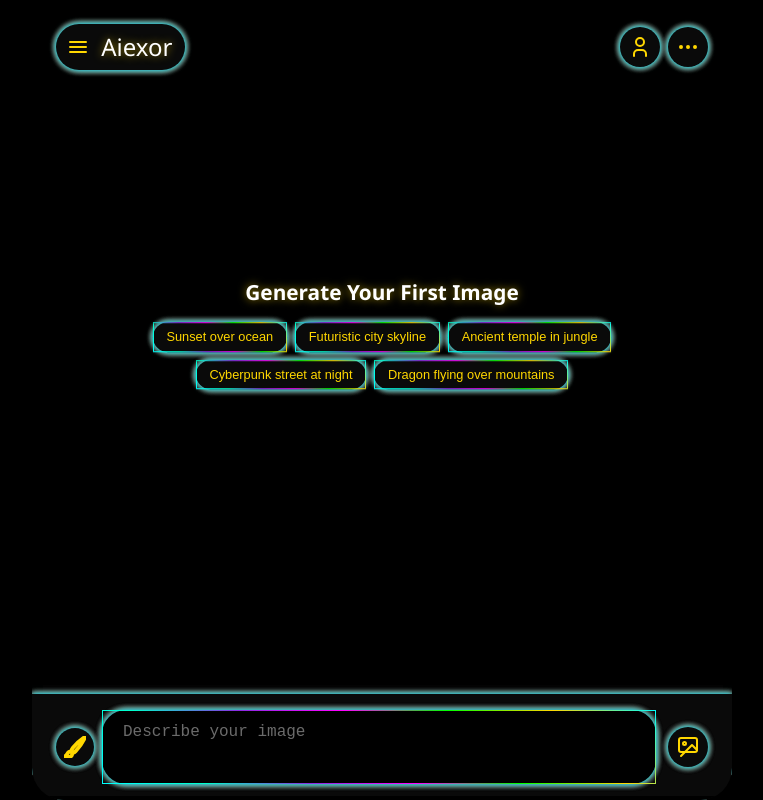
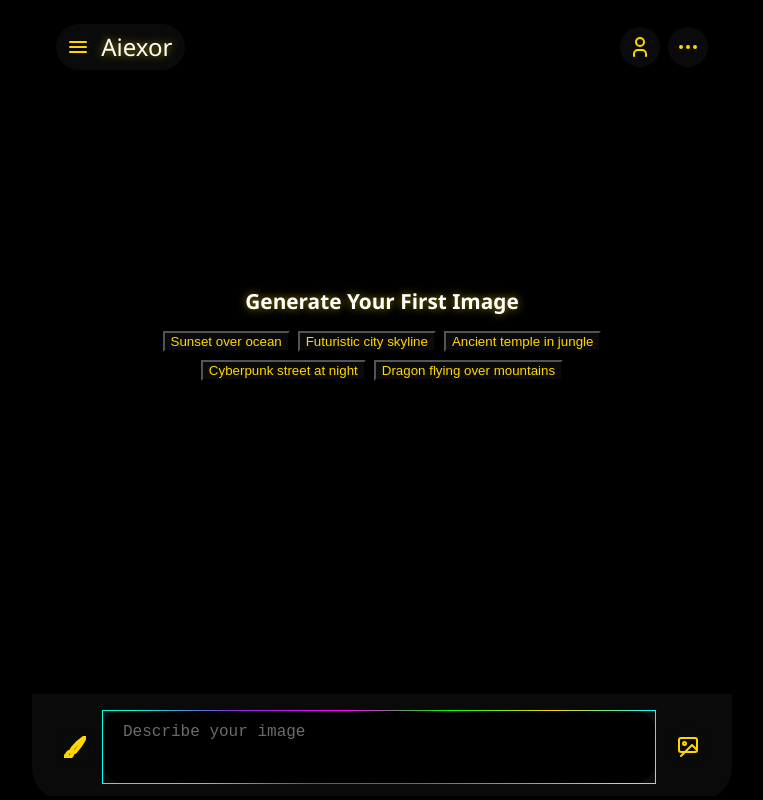
Before and after one commit to trevormichel8-svg/Aiexor-creator, a website: page index.html in a window 1280 px wide. Shown: the whole page, without its empty margins (258-1021 px from the left). Drawn offline with Linux system fonts and the light colour scheme.

Commit message:
Modify rainbow glow and update preset button styles
Adjusted the rainbow glow variable for a more subtle effect and removed gradient border styles from preset buttons.

```diff
--- a/style.css
+++ b/style.css
@@ -34,8 +34,8 @@
   /* Define a rainbow glow as multiple layered shadows. This creates a
      holographic effect around UI elements. Individual components can
      use this value in their box-shadow declarations. */
-  --rainbow-glow: 0 0 6px #00ffff, 0 0 6px #8a2be2, 0 0 6px #00ff00,
-                  0 0 6px #ffd700, 0 0 6px #ff00ff;
+  --rainbow-glow: 0 0 2px #00ffff, 0 0 4px #8a2be2, 0 0 6px #00ff00,
+                  0 0 8px #ffd700, 0 0 1/0px #ff00ff;
 
   /* Alias old variable names to the new accent palette. The existing
      styles throughout the stylesheet reference `--teal` and
@@ -624,13 +624,6 @@ body {
   background-color: var(--surface-color);
   /* Use the accent colour for preset prompt text */
   color: var(--accent-color);
-  /* Apply gradient border to preset buttons */
-  border: 1px solid transparent;
-  border-image: var(--gradient-colors) 1;
-  border-radius: var(--radius-pill);
-  padding: 0.4rem 0.8rem;
-  font-size: 0.8rem;
-  cursor: pointer;
   /* Apply the holographic glow to preset buttons */
   box-shadow: var(--rainbow-glow);
   transition: background-color 0.2s, box-shadow 0.2s;
```
